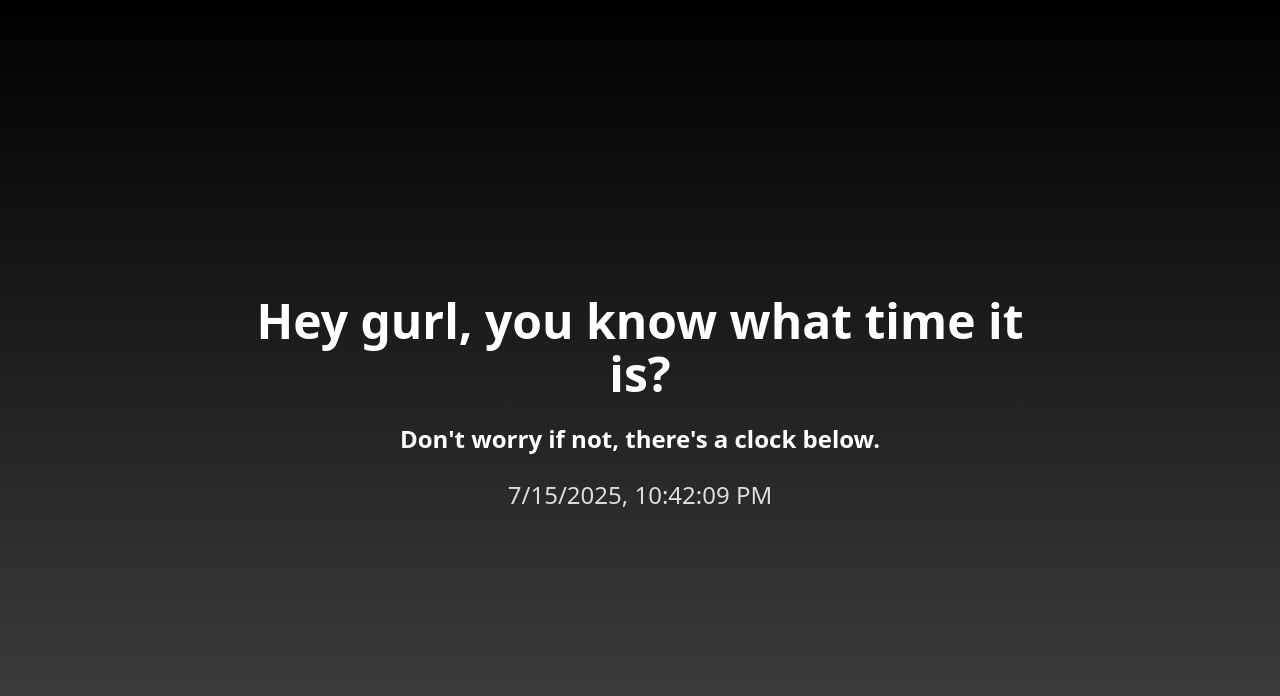
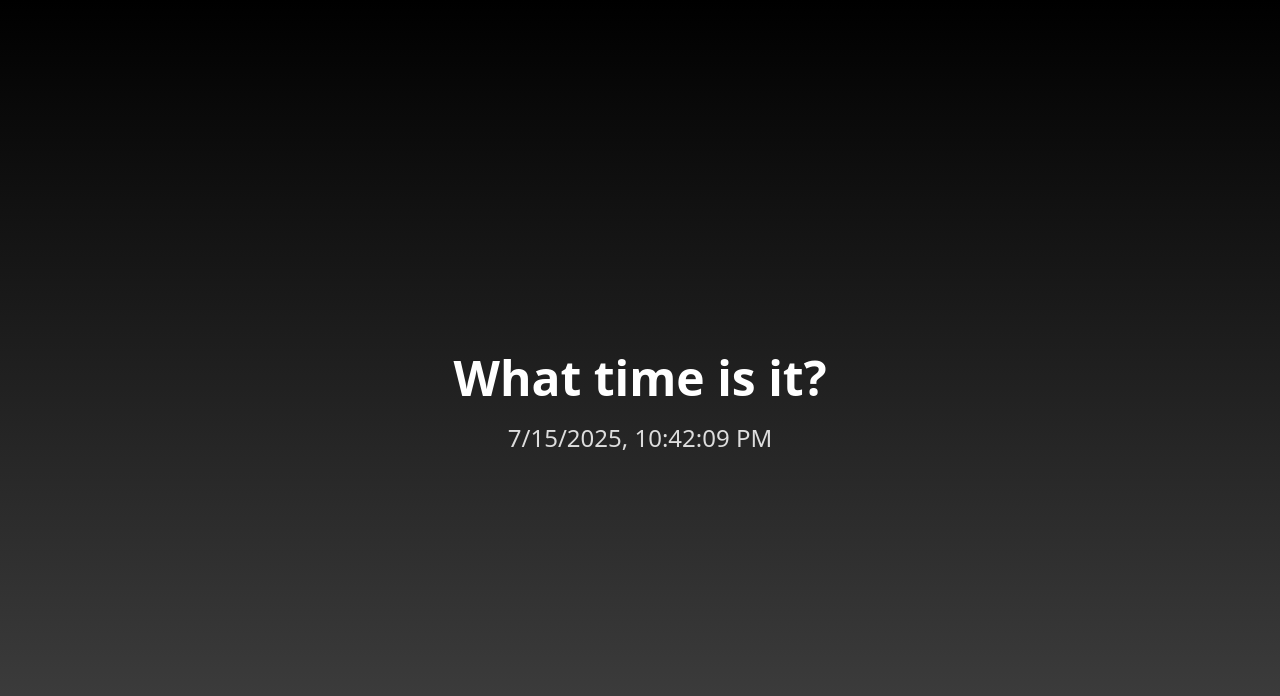
Before and after one commit to cmadison0005/aws_static_public, a React (Vite) app: page / in a window 1280 px wide. Shown: the top 696 px of the page. Built offline with nearby package versions, Linux system fonts and the light colour scheme.

Commit message:
revert previous

```diff
--- a/src/App.jsx
+++ b/src/App.jsx
@@ -13,8 +13,7 @@
 
   return (
     <div className="app-container">
-      <h1>Hey gurl, you know what time it is?</h1>
-      <h2>Don't worry if not, there's a clock below.</h2>
+      <h1>What time is it?</h1>
       <p className="ticker">{dateTime}</p>
     </div>
   )
```
